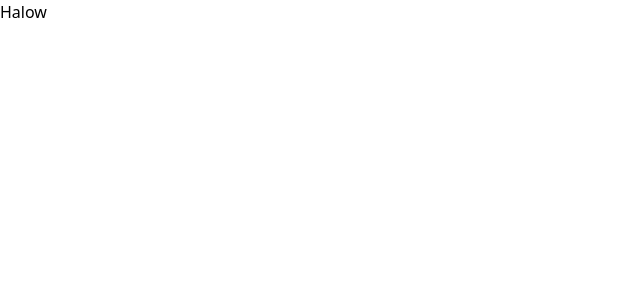
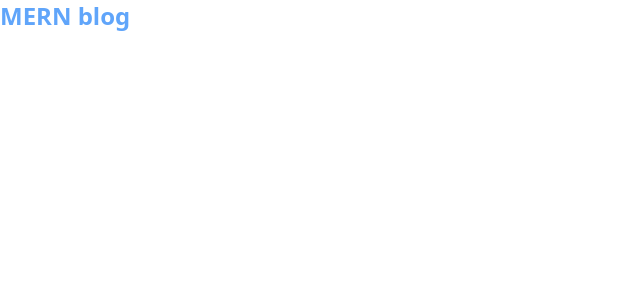
Before and after one commit to SanH16/mern-blog, a React (Vite) app in the folder client/: page / in a window 1280 px wide. Shown: the top 300 px of the page, without its empty margins (0-640 px from the left). Built offline with nearby package versions, Linux system fonts and the light colour scheme.

Commit message:
add prettier tailwind

```diff
--- a/client/package.json
+++ b/client/package.json
@@ -23,6 +23,8 @@
     "eslint-plugin-react-hooks": "^4.6.0",
     "eslint-plugin-react-refresh": "^0.4.5",
     "postcss": "^8.4.35",
+    "prettier": "^3.2.5",
+    "prettier-plugin-tailwindcss": "^0.5.11",
     "tailwindcss": "^3.4.1",
     "vite": "^5.1.4"
   }
--- a/client/src/App.jsx
+++ b/client/src/App.jsx
@@ -1,3 +1,3 @@
 export default function App() {
-  return <div>Halow</div>;
+  return <h1 className="text-2xl font-[600] text-blue-400">MERN blog</h1>;
 }
```
Also changed, not shown: 2 other files (tests, documents, lock files or other folders).
